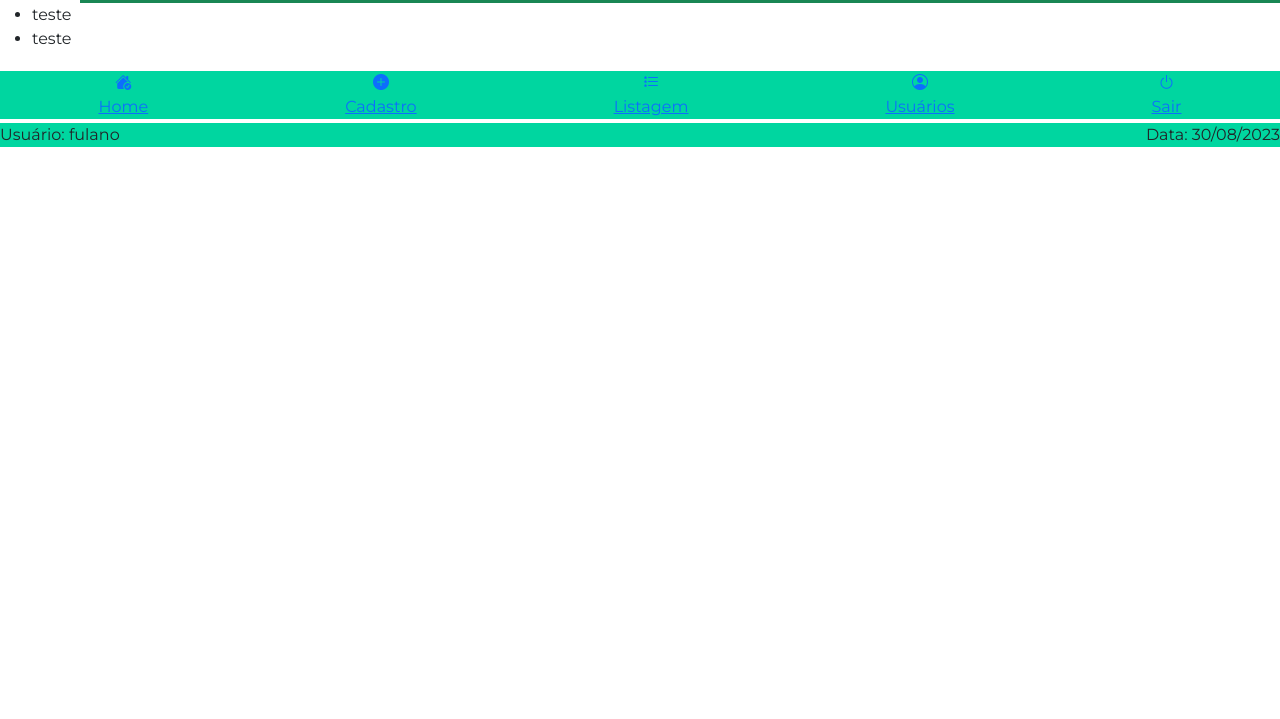
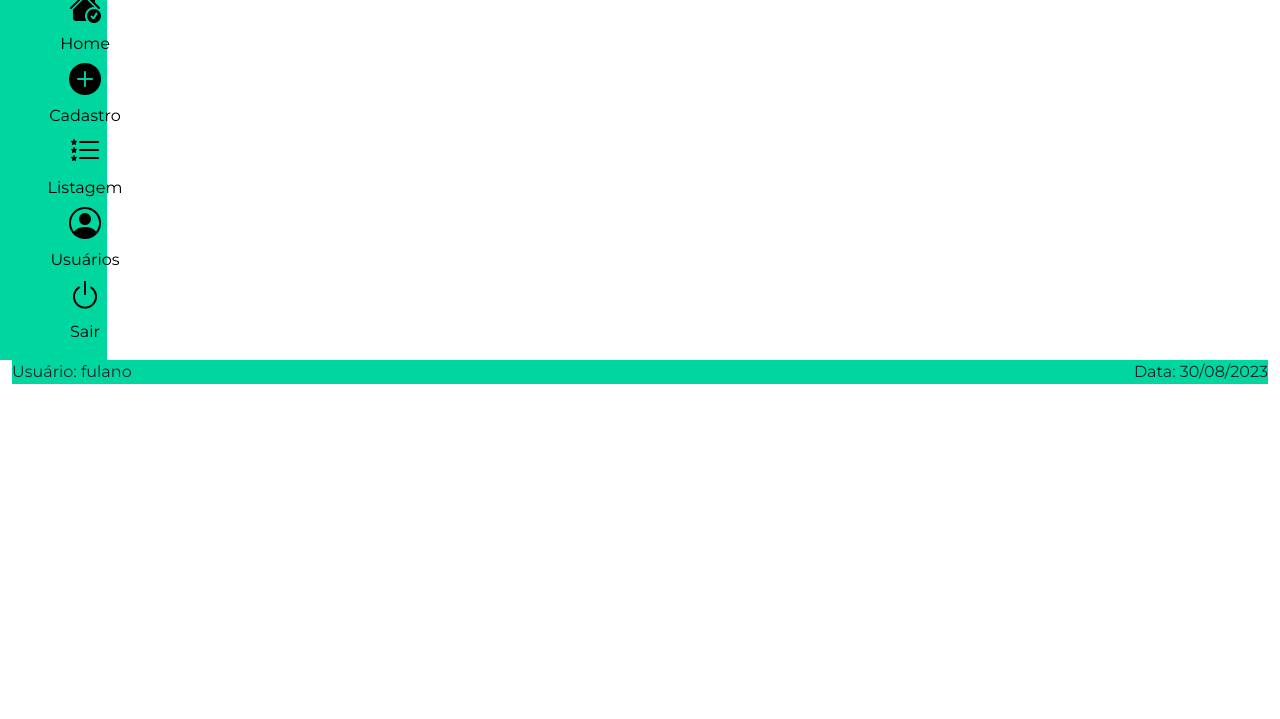
Before and after one commit to Sogoid/ProjetoIntegradorFront-End-2, a website: page index.html in a window 1280 px wide. Shown: the part 81-800 px from the top of the page. Drawn offline with nearby package versions, Linux system fonts and the light colour scheme.

Commit message:
update files

```diff
--- a/assets/components/asideComp.html
+++ b/assets/components/asideComp.html
@@ -1,7 +1,15 @@
-<nav>
+<nav class="">
     <ul>
-        <li>teste</li>
-        <li>teste</li>
-        <li>teste</li>
+        <li><img src="./assets/img/log-OneGed.svg " alt="Logo OneGed"></li>
+        <li><a href="#" class="menu__footer-item d-flex flex-column text-center text-black"><i
+                    class="bi bi-house-check-fill text-black fs-2"></i>Home</a></li>
+        <li><a href="#" class="menu__footer-item d-flex flex-column text-center text-black"><i
+                    class="bi bi-plus-circle-fill text-black fs-2"></i>Cadastro</a></li>
+        <li><a href="#" class="menu__footer-item d-flex flex-column text-center text-black"><i
+                    class="bi bi-list-stars text-black fs-2"></i>Listagem</a></li>
+        <li><a href="#" class="menu__footer-item d-flex flex-column text-center text-black"><i
+                    class="bi bi-person-circle text-black fs-2"></i>Usuários</a></li>
+        <li><a href="#" class="menu__footer-item d-flex flex-column text-center text-black"><i
+                    class="bi bi-power text-black fs-2"></i>Sair</a></li>
     </ul>
 </nav>
--- a/assets/components/footerComp.html
+++ b/assets/components/footerComp.html
@@ -0,0 +1,2 @@
+<p class="m-0">Usuário: <span>fulano</span></p>
+<p class="m-0">Data: <span>30/08/2023</span></p>
--- a/assets/css/style.css
+++ b/assets/css/style.css
@@ -3,6 +3,8 @@
 * {
     box-sizing: border-box;
     font-family: "Montserrat", sans-serif;
+    margin: 0;
+    padding: 0;
 }
 
 :root {
--- a/assets/css/styleIndex.css
+++ b/assets/css/styleIndex.css
@@ -3,3 +3,26 @@
 .bg-color {
     background-color: var(--backgroud-color);
 }
+
+/* Sobrescrever as regras CSS do Bootstrap para links */
+.menu__footer-item,
+.menu__lateral {
+    color: inherit; /* Remover a cor do link */
+    text-decoration: none; /* Remover o sublinhado */
+}
+.menu__lateral ul {
+    list-style: none;
+}
+#menu__lateral {
+    display: none !important;
+}
+@media screen and (min-width: 700px) {
+    #menu__lateral {
+        display: flex !important;
+        text-align: center;
+    }
+    #menu__footer,
+    #title__logo {
+        display: none !important;
+    }
+}
--- a/assets/js/components.js
+++ b/assets/js/components.js
@@ -1 +1,17 @@
 $("#menu__lateral").load("./assets/components/asideComp.html");
+$("#footer").load("./assets/components/footerComp.html");
+
+// Código para fazer manipulação na Dom.
+// $(function () {
+//     checkScreenSize();
+// });
+// function checkScreenSize() {
+//     if (window.matchMedia("(max-width:700px)").matches) {
+//         $("#title__logo").remove();
+//     } else {
+//         $("#title__logo").show();
+//     }
+// }
+// window.addEventListener("resize", () => {
+//     checkScreenSize();
+// });
--- a/index.html
+++ b/index.html
@@ -12,30 +12,32 @@
     <title>Document</title>
 </head>
 
-<body class="sm:container gap-1">
-    <header class=" d-flex justify-content-center bg-warning text-danger sm:bg-primary">
-        <h1>Logo</h1>
-    </header>
-    <div class="d-flex justify-content-around gap-2">
-        <aside id="menu__lateral" class="menu__lateral">
-
+<body class="container-fluid">
+    <div class="row">
+        <header id="title__logo" class="col-12 bg-color">
+            <img src="./assets/img/log-OneGed.svg " alt="Logo OneGed">
+        </header>
+        <aside id="menu__lateral" class="col-3 col-md-2 col-lg-1 menu__lateral bg-color">
         </aside>
-        <main class="w-100 h-100">
+        <main class="col-9 col-md-10 col-lg-10">
             <div class="bg-success">...</div>
-
         </main>
     </div>
-    <section class="d-flex justify-content-around bg-color">
-        <a href="#" class="d-flex flex-column text-center"><i class="bi bi-house-check-fill"></i>Home</a>
-        <a href="#" class="d-flex flex-column text-center"><i class="bi bi-plus-circle-fill"></i>Cadastro</a>
-        <a href="#" class="d-flex flex-column text-center"><i class="bi bi-list-stars"></i>Listagem</a>
-        <a href="#" class="d-flex flex-column text-center"><i class="bi bi-person-circle"></i>Usuários</a>
-        <a href="#" class="d-flex flex-column text-center"><i class="bi bi-power"></i>Sair</a>
+    <div id="menu__footer" class="d-flex justify-content-around bg-color">
+        <a href="#" class="menu__footer-item d-flex flex-column text-center text-black"><i
+                class="bi bi-house-check-fill text-black fs-2"></i>Home</a>
+        <a href="#" class="menu__footer-item d-flex flex-column text-center text-black"><i
+                class="bi bi-plus-circle-fill text-black fs-2"></i>Cadastro</a>
+        <a href="#" class="menu__footer-item d-flex flex-column text-center text-black"><i
+                class="bi bi-list-stars text-black fs-2"></i>Listagem</a>
+        <a href="#" class="menu__footer-item d-flex flex-column text-center text-black"><i
+                class="bi bi-person-circle text-black fs-2"></i>Usuários</a>
+        <a href="#" class="menu__footer-item d-flex flex-column text-center text-black"><i
+                class="bi bi-power text-black fs-2"></i>Sair</a>
 
-    </section>
-    <footer class="d-flex justify-content-between bg-color">
-        <p class="m-0">Usuário: <span>fulano</span></p>
-        <p class="m-0">Data: <span>30/08/2023</span></p>
+    </div>
+    <footer id="footer" class="d-flex justify-content-between bg-color">
+
     </footer>
 
     <script src="./assets/js/components.js"></script>
```
Also changed, not shown: assets/img/log-OneGed.svg (added).
